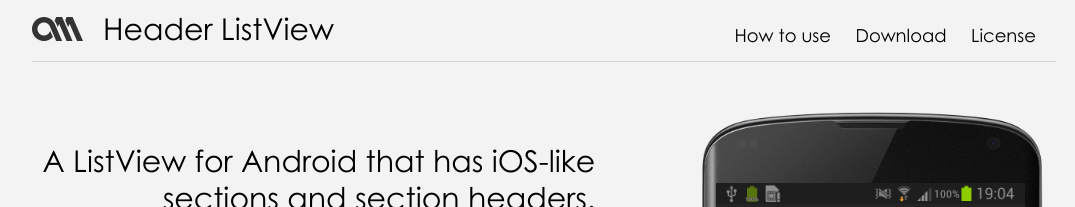
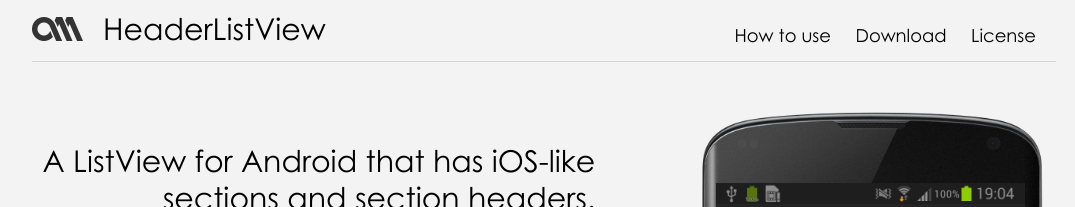
Before and after one commit to applidium/HeaderListView, a Jekyll site: the page built from index.html, in a window 1280 px wide and 900 px high. Shown: the top 207 px of the window, without its empty margins (96-1171 px from the left). Built offline with Jekyll 4.4.1, drawn with Linux system fonts in a browser that asks for light colours; Markdown is read by kramdown in place of the engine named in the settings.

Commit message:
Fix typo in title

```diff
--- a/_config.yml
+++ b/_config.yml
@@ -1,4 +1,4 @@
-name: Header ListView
+name: HeaderListView
 pygments: true
 markdown: redcarpet
 redcarpet:
```
